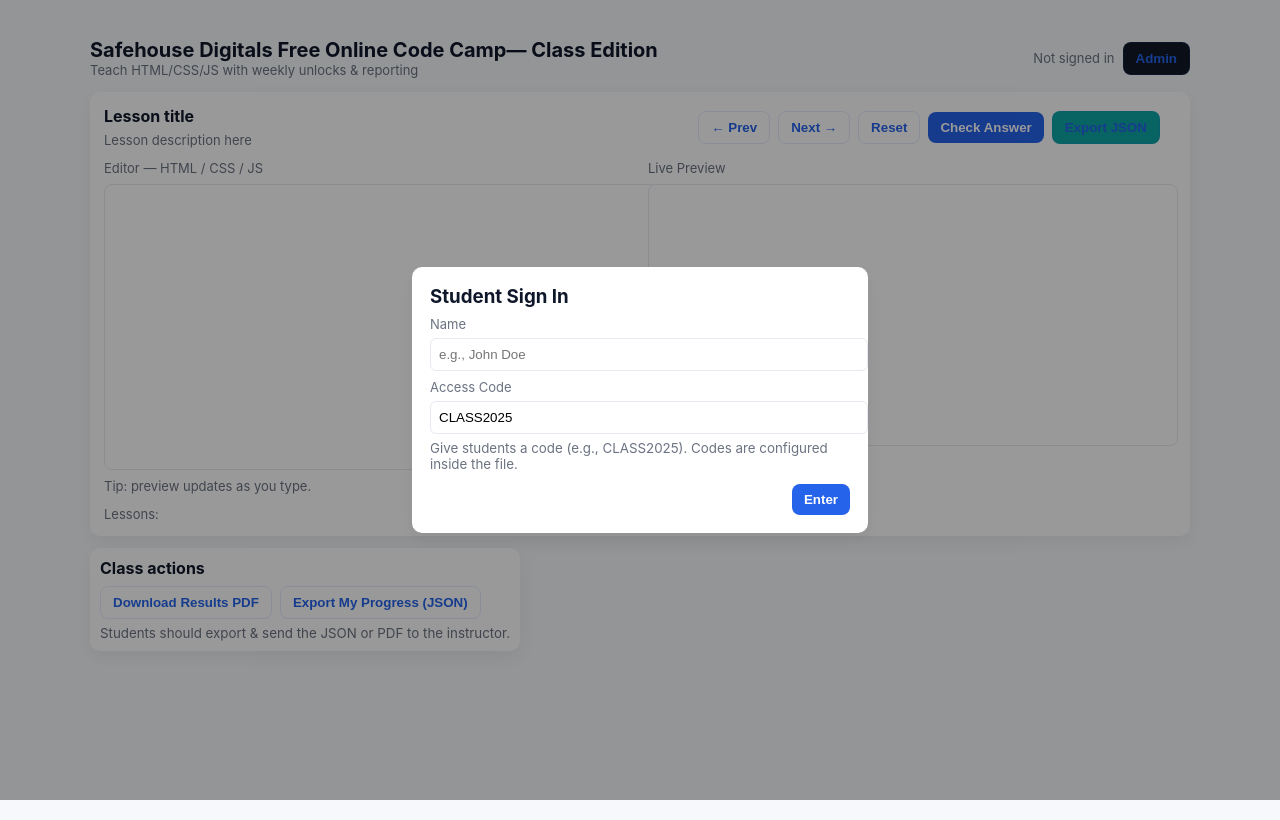
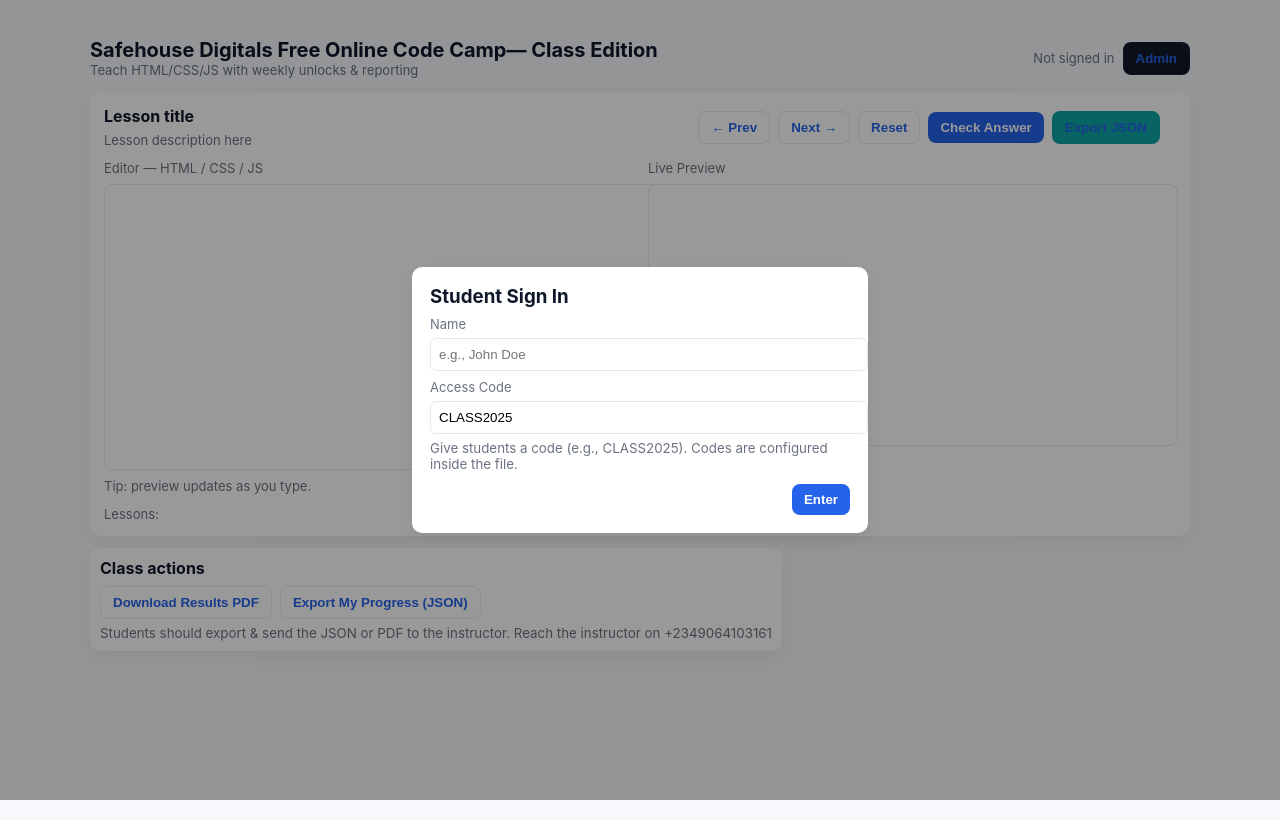
Before and after one commit to honeyman234/codecamp, a plain HTML site: page index.html in a window 1280 px wide. Drawn offline with nearby package versions, Linux system fonts and the light colour scheme.

Commit message:
Update index.html

```diff
--- a/index.html
+++ b/index.html
@@ -137,7 +137,7 @@
           <button id="downloadPDF" class="ghost">Download Results PDF</button>
           <button id="downloadAllJSON" class="ghost">Export My Progress (JSON)</button>
         </div>
-        <small>Students should export & send the JSON or PDF to the instructor.</small>
+        <small>Students should export & send the JSON or PDF to the instructor. Reach the instructor on +2349064103161</small>
       </div>
 
       <div style="flex:1" class="card" id="adminArea" hidden>
```
